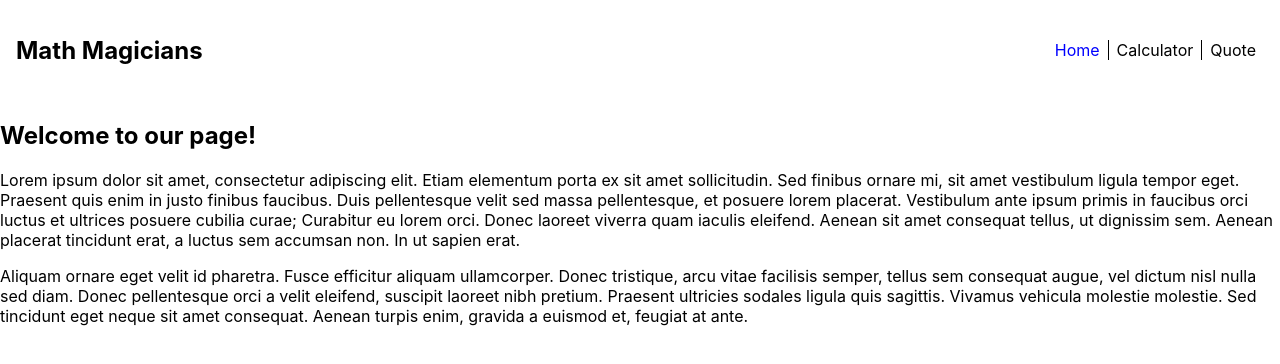
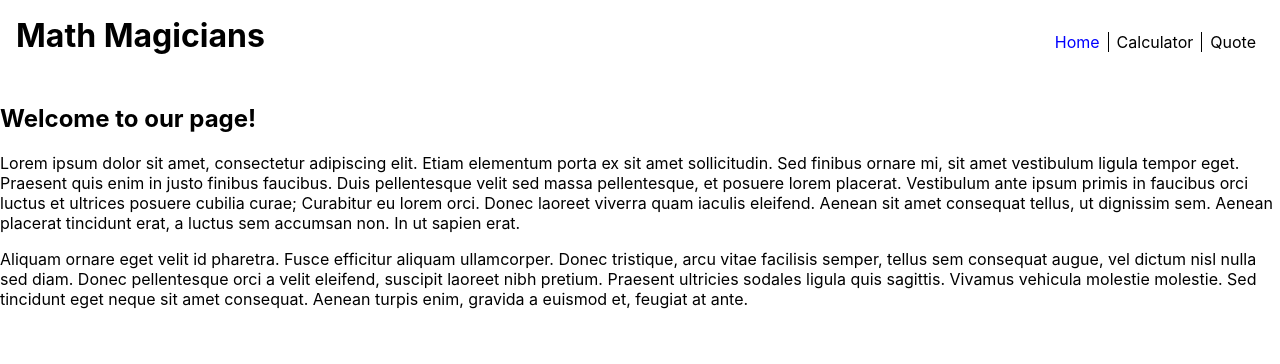
Before and after one commit to Alexr16/MathMagicians, a React (Create React App) app: page / in a window 1280 px wide. Shown: the top 364 px of the page. Built offline with nearby package versions, Linux system fonts and the light colour scheme.

Commit message:
Style nav logo

```diff
--- a/src/App.css
+++ b/src/App.css
@@ -64,3 +64,8 @@
   border-right: 1px solid black;
   border-left: 1px solid black;
 }
+
+h1 {
+  font-size: 2em;
+  margin: 0;
+}
```
